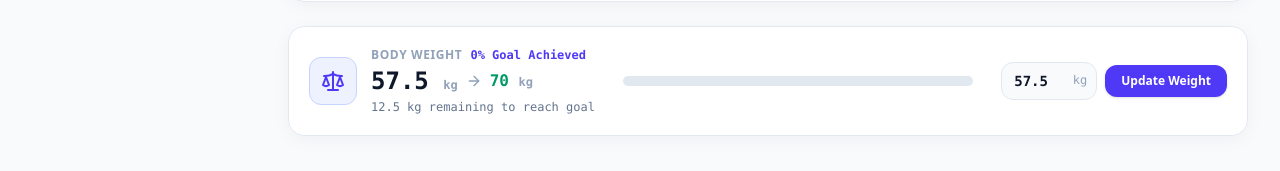
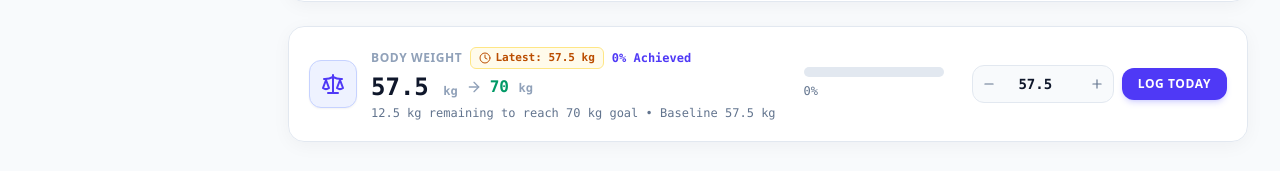
Before and after one commit to Bharathreddy155/Trackcal, a React (Vite) app: page / in a window 1280 px wide. Shown: the part 1151-1322 px from the top of the page. Built offline with nearby package versions, Linux system fonts and the light colour scheme; no server answers; the database is empty.

Commit message:
Fix weight update carry-forward: automatically preserve and display latest recorded weight across dates with stepper controls

```diff
--- a/src/components/Dashboard/QuickWeight.jsx
+++ b/src/components/Dashboard/QuickWeight.jsx
@@ -1,26 +1,42 @@
 // src/components/Dashboard/QuickWeight.jsx
-import React, { useState } from 'react';
-import { Scale, Target, ArrowRight } from 'lucide-react';
+import React, { useState, useEffect } from 'react';
+import { Scale, Target, ArrowRight, CheckCircle2, Clock, Plus, Minus } from 'lucide-react';
 import { useTrackcal } from '../../context/TrackcalContext';
 import ProgressBar from '../Shared/ProgressBar';
 
 export default function QuickWeight() {
-  const { profile, currentLog, logWeight } = useTrackcal();
-  const currentWeight = currentLog?.weight || profile.currentWeightKg || 57.5;
+  const { profile, currentLog, logWeight, latestWeight } = useTrackcal();
+
+  // Use today's weight if logged, otherwise carry forward latest recorded weight
+  const isLoggedToday = Boolean(currentLog?.weight && Number(currentLog.weight) > 0);
+  const activeWeight = isLoggedToday ? Number(currentLog.weight) : (latestWeight || profile.currentWeightKg || 57.5);
   const goalWeight = profile.goalWeightKg || 70.0;
-  const startWeight = 57.5; // initial baseline
+  const startWeight = 57.5; // baseline
 
-  const [inputVal, setInputVal] = useState(currentWeight);
+  const [inputVal, setInputVal] = useState(activeWeight);
 
-  const gainNeeded = (goalWeight - currentWeight).toFixed(1);
-  const totalGainGoal = goalWeight - startWeight; // e.g. 12.5 kg
-  const achievedGain = Math.max(0, currentWeight - startWeight);
-  const percentage = totalGainGoal > 0 ? Math.min(Math.round((achievedGain / totalGainGoal) * 100), 100) : 0;
+  // Sync input value whenever activeWeight changes or when navigating dates
+  useEffect(() => {
+    setInputVal(activeWeight);
+  }, [activeWeight, currentLog?.date]);
+
+  const gainNeeded = Math.max(0, goalWeight - activeWeight).toFixed(1);
+  const totalGainGoal = goalWeight - startWeight; // 12.5 kg
+  const achievedGain = Math.max(0, activeWeight - startWeight).toFixed(1);
+  const percentage = totalGainGoal > 0 ? Math.min(Math.round((Number(achievedGain) / totalGainGoal) * 100), 100) : 0;
 
   const handleSubmit = (e) => {
     e.preventDefault();
-    if (inputVal > 0) {
-      logWeight(inputVal);
+    const val = parseFloat(inputVal);
+    if (val && val >= 30 && val <= 150) {
+      logWeight(val);
+    }
+  };
+
+  const adjustWeight = (delta) => {
+    const nextVal = Math.round((Number(inputVal || activeWeight) + delta) * 10) / 10;
+    if (nextVal >= 30 && nextVal <= 150) {
+      setInputVal(nextVal);
     }
   };
 
@@ -29,24 +45,44 @@ export default function QuickWeight() {
 
       {/* Left Info */}
       <div className="flex items-center gap-3.5 w-full md:w-auto">
-        <div className="w-12 h-12 rounded-xl bg-indigo-50 dark:bg-indigo-950/80 text-indigo-600 dark:text-indigo-400 border border-indigo-200 dark:border-indigo-500/30 flex items-center justify-center text-xl shrink-0">
+        <div className="w-12 h-12 rounded-xl bg-indigo-50 dark:bg-indigo-950/80 text-indigo-600 dark:text-indigo-400 border border-indigo-200 dark:border-indigo-500/30 flex items-center justify-center text-xl shrink-0 shadow-xs">
           <Scale className="w-6 h-6" />
         </div>
 
         <div>
-          <div className="flex items-center gap-2">
+          <div className="flex items-center gap-2 flex-wrap">
             <span className="text-xs font-extrabold text-slate-400 dark:text-slate-500 uppercase tracking-wider">Body Weight</span>
-            <span className="text-xs font-bold text-indigo-600 dark:text-indigo-400 font-mono">{percentage}% Goal Achieved</span>
+            {isLoggedToday ? (
+              <span className="text-[11px] font-bold text-emerald-700 dark:text-emerald-300 bg-emerald-50 dark:bg-emerald-950/80 px-2 py-0.5 rounded-md border border-emerald-200 dark:border-emerald-500/30 flex items-center gap-1 font-mono">
+                <CheckCircle2 className="w-3 h-3" /> Logged Today
+              </span>
+            ) : (
+              <span className="text-[11px] font-bold text-amber-700 dark:text-amber-300 bg-amber-50 dark:bg-amber-950/80 px-2 py-0.5 rounded-md border border-amber-200 dark:border-amber-500/30 flex items-center gap-1 font-mono">
+                <Clock className="w-3 h-3" /> Latest: {latestWeight} kg
+              </span>
+            )}
+            <span className="text-xs font-bold text-indigo-600 dark:text-indigo-400 font-mono">
+              {percentage}% Achieved
+            </span>
           </div>
 
           <div className="flex items-center gap-2 mt-0.5">
-            <span className="text-2xl font-black text-slate-900 dark:text-white font-mono">{currentWeight} <span className="text-xs text-slate-400">kg</span></span>
+            <span className="text-2xl font-black text-slate-900 dark:text-white font-mono">
+              {activeWeight} <span className="text-xs text-slate-400">kg</span>
+            </span>
             <ArrowRight className="w-4 h-4 text-slate-400 dark:text-slate-500" />
-            <span className="text-base font-bold text-emerald-600 dark:text-emerald-400 font-mono">{goalWeight} <span className="text-xs text-slate-400">kg</span></span>
+            <span className="text-base font-bold text-emerald-600 dark:text-emerald-400 font-mono">
+              {goalWeight} <span className="text-xs text-slate-400">kg</span>
+            </span>
+            {Number(achievedGain) > 0 && (
+              <span className="text-xs font-bold text-emerald-600 dark:text-emerald-400 bg-emerald-50 dark:bg-emerald-950/60 px-1.5 py-0.5 rounded font-mono">
+                +{achievedGain} kg
+              </span>
+            )}
           </div>
 
           <p className="text-xs text-slate-500 dark:text-slate-400 font-mono mt-0.5">
-            {gainNeeded > 0 ? `${gainNeeded} kg remaining to reach goal` : 'Goal reached! 🎉'}
+            {Number(gainNeeded) > 0 ? `${gainNeeded} kg remaining to reach 70 kg goal` : 'Goal reached! 🎉'} • Baseline 57.5 kg
           </p>
         </div>
       </div>
@@ -54,15 +90,26 @@ export default function QuickWeight() {
       {/* Center Progress Bar */}
       <div className="flex-1 w-full max-w-md px-2">
         <ProgressBar
-          value={achievedGain}
+          value={Number(achievedGain)}
           max={totalGainGoal || 1}
           colorClass="bg-indigo-500"
           height="h-2.5"
+          showPercent
         />
       </div>
 
-      {/* Right Quick Input Form */}
+      {/* Right Quick Input Form with Steppers */}
       <form onSubmit={handleSubmit} className="flex items-center gap-2 w-full md:w-auto">
+        <div className="flex items-center bg-slate-50 dark:bg-slate-900 border border-slate-200 dark:border-slate-800 rounded-xl p-0.5">
+          <button
+            type="button"
+            onClick={() => adjustWeight(-0.1)}
+            className="w-7 h-8 flex items-center justify-center text-slate-500 hover:text-indigo-600 dark:hover:text-indigo-400 transition cursor-pointer"
+            title="Decrease 0.1 kg"
+          >
+            <Minus className="w-3.5 h-3.5" />
+          </button>
+
           <div className="relative">
             <input
               type="number"
@@ -71,17 +118,26 @@ export default function QuickWeight() {
               max="150"
               value={inputVal}
               onChange={(e) => setInputVal(e.target.value)}
-            className="w-24 px-3 py-2 bg-slate-50 dark:bg-slate-900 border border-slate-200 dark:border-slate-800 rounded-xl text-slate-900 dark:text-white font-mono font-bold text-sm focus:outline-none focus:border-indigo-500 focus:bg-white dark:focus:bg-slate-950"
-            placeholder="57.5"
+              className="w-20 px-2 py-1.5 text-center bg-transparent text-slate-900 dark:text-white font-mono font-black text-sm focus:outline-none"
+              placeholder="58.2"
             />
-          <span className="absolute right-2.5 top-2.5 text-xs text-slate-400 dark:text-slate-500 font-mono pointer-events-none">kg</span>
+          </div>
+
+          <button
+            type="button"
+            onClick={() => adjustWeight(0.1)}
+            className="w-7 h-8 flex items-center justify-center text-slate-500 hover:text-indigo-600 dark:hover:text-indigo-400 transition cursor-pointer"
+            title="Increase 0.1 kg"
+          >
+            <Plus className="w-3.5 h-3.5" />
+          </button>
         </div>
 
         <button
           type="submit"
-          className="px-4 py-2 bg-indigo-600 hover:bg-indigo-500 text-white text-xs font-bold rounded-xl transition shadow-sm"
+          className="px-4 py-2 bg-indigo-600 hover:bg-indigo-500 text-white text-xs font-black uppercase tracking-wider rounded-xl transition shadow-md shadow-indigo-500/20 cursor-pointer shrink-0"
         >
-          Update Weight
+          {isLoggedToday ? 'Update' : 'Log Today'}
         </button>
       </form>
 
--- a/src/context/TrackcalContext.jsx
+++ b/src/context/TrackcalContext.jsx
@@ -433,11 +433,31 @@ export function TrackcalProvider({ children }) {
 
     setProfileState(prev => {
       const nextProfile = { ...prev, currentWeightKg: val };
-      syncToCloud(null, nextProfile);
       return nextProfile;
     });
+
+    setTimeout(() => {
+      syncToCloud();
+    }, 50);
+
     showToast(`Weight recorded: ${val} kg ⚖️`, 'success');
   };
+
+  // Latest recorded weight across historical logs
+  const latestWeight = (() => {
+    const currentLog = getCurrentDailyLog();
+    if (currentLog?.weight && Number(currentLog.weight) > 0) {
+      return Number(currentLog.weight);
+    }
+    const dates = Object.keys(dailyLogs).sort().reverse();
+    for (const d of dates) {
+      const w = dailyLogs[d]?.weight;
+      if (w && Number(w) > 0) {
+        return Number(w);
+      }
+    }
+    return profile?.currentWeightKg || 57.5;
+  })();
 
   // Custom Food CRUD
   const saveCustomFood = (foodData) => {
@@ -592,6 +612,7 @@ export function TrackcalProvider({ children }) {
     logWorkout,
     undoWorkout,
     logWeight,
+    latestWeight,
     syncCode,
     updateSyncCode,
     isCloudConnected,
--- a/src/pages/ProgressPage.jsx
+++ b/src/pages/ProgressPage.jsx
@@ -19,18 +19,22 @@ import { calculateDailyTotals } from '../services/nutritionEngine';
 import ProgressBar from '../components/Shared/ProgressBar';
 
 export default function ProgressPage() {
-  const { profile, targets, dailyLogs, foods, logWeight, theme } = useTrackcal();
+  const { profile, targets, dailyLogs, foods, logWeight, latestWeight, theme } = useTrackcal();
 
-  const [newWeightInput, setNewWeightInput] = useState(profile.currentWeightKg || 57.5);
+  const currentWeight = latestWeight || profile.currentWeightKg || 57.5;
+  const [newWeightInput, setNewWeightInput] = useState(currentWeight);
+
+  useEffect(() => {
+    setNewWeightInput(currentWeight);
+  }, [currentWeight]);
 
   const startWeight = 57.5;
-  const currentWeight = profile.currentWeightKg || 57.5;
   const goalWeight = profile.goalWeightKg || 70.0;
   const remainingWeight = (goalWeight - currentWeight).toFixed(1);
 
   const totalGainGoal = goalWeight - startWeight;
-  const achievedGain = Math.max(0, currentWeight - startWeight);
-  const progressPercent = totalGainGoal > 0 ? Math.min(Math.round((achievedGain / totalGainGoal) * 100), 100) : 0;
+  const achievedGain = Math.max(0, currentWeight - startWeight).toFixed(1);
+  const progressPercent = totalGainGoal > 0 ? Math.min(Math.round((Number(achievedGain) / totalGainGoal) * 100), 100) : 0;
 
   const isDark = theme === 'dark';
   const gridStroke = isDark ? '#1e293b' : '#e2e8f0';
```
Lines whose indentation alone changed are shown as unchanged.
